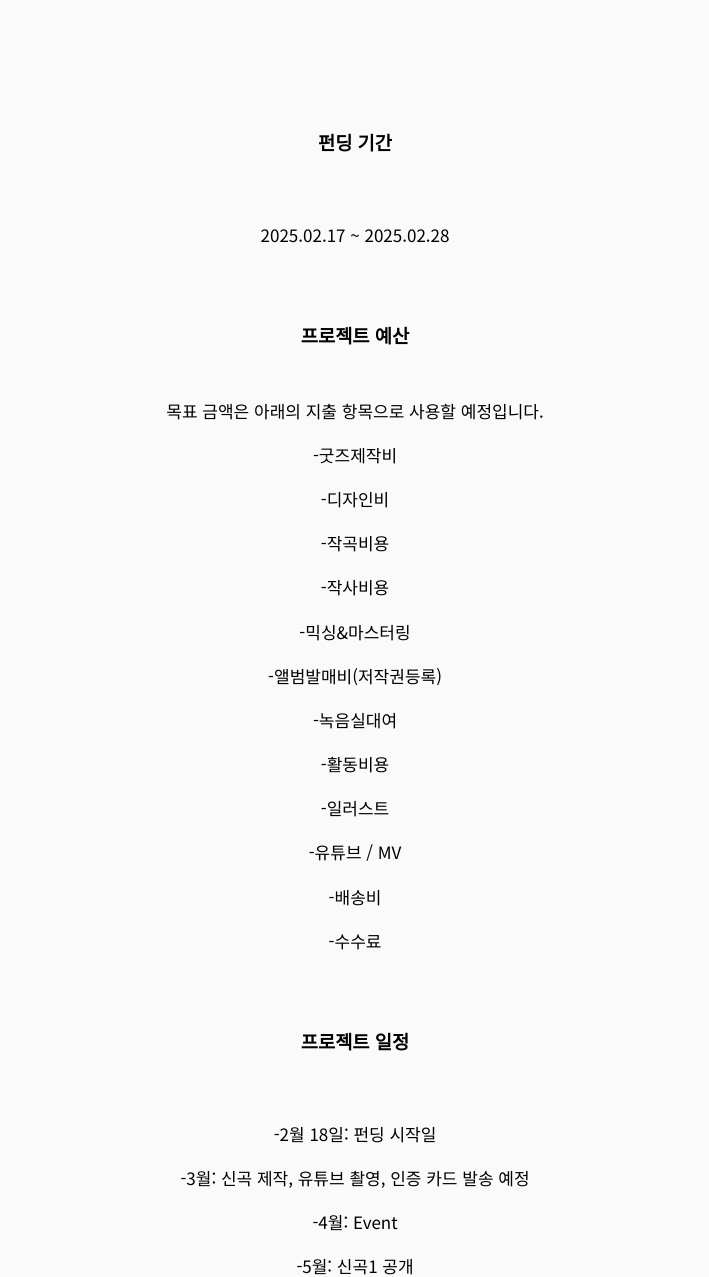
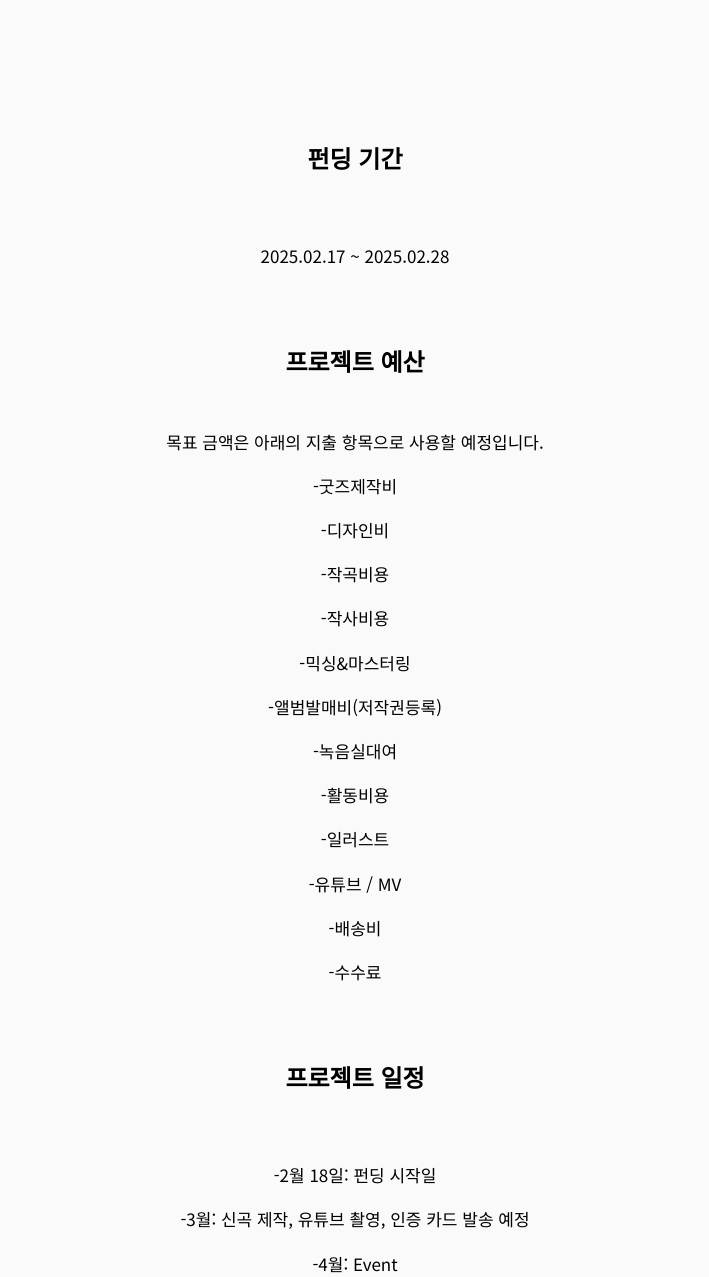
Before and after one commit to sandsenter785/snadsenter, a plain HTML site: page index2.html in a window 1280 px wide. Shown: the part 1523-2800 px from the top of the page, without its empty margins (285-994 px from the left). Drawn offline with Linux system fonts and the light colour scheme.

Commit message:
Update index2.html

```diff
--- a/index2.html
+++ b/index2.html
@@ -183,7 +183,7 @@
             </div>
 
             <div class="funding-section">
-                <h3>펀딩 패키지</h3>
+                <h2>펀딩 패키지</h2>
                 <div class="funding-container">
                     <div class="funding">
                         <h4>BASIC PACK</h4>
@@ -218,12 +218,12 @@
             </div>
 
             <p><p><p><p>
-            <h3>펀딩 기간</h3>
+            <h2>펀딩 기간</h2>
             <div class="normal">
               <p>2025.02.17 ~ 2025.02.28</p> <br>
             </div>
 
-            <h3>프로젝트 예산</h3>
+            <h2>프로젝트 예산</h2>
             <div class="normal">
                 목표 금액은 아래의 지출 항목으로 사용할 예정입니다.
                 <p>-굿즈제작비</p>
@@ -240,7 +240,7 @@
                 <p>-수수료</p> <br>
             </div>
 
-            <h3>프로젝트 일정</h3>
+            <h2>프로젝트 일정</h2>
             <div class="normal">
                 <p>-2월 18일: 펀딩 시작일</p>
                 <p>-3월: 신곡 제작, 유튜브 촬영, 인증 카드 발송 예정</p>
```
